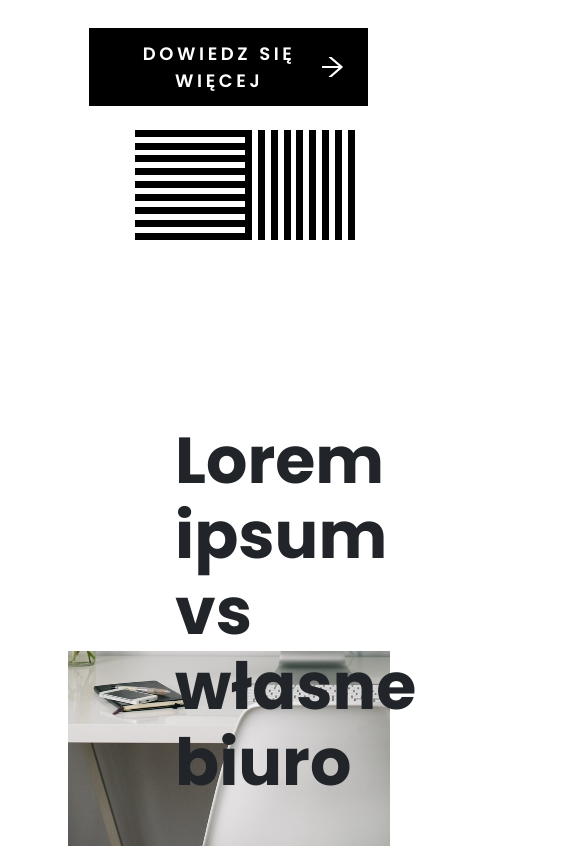
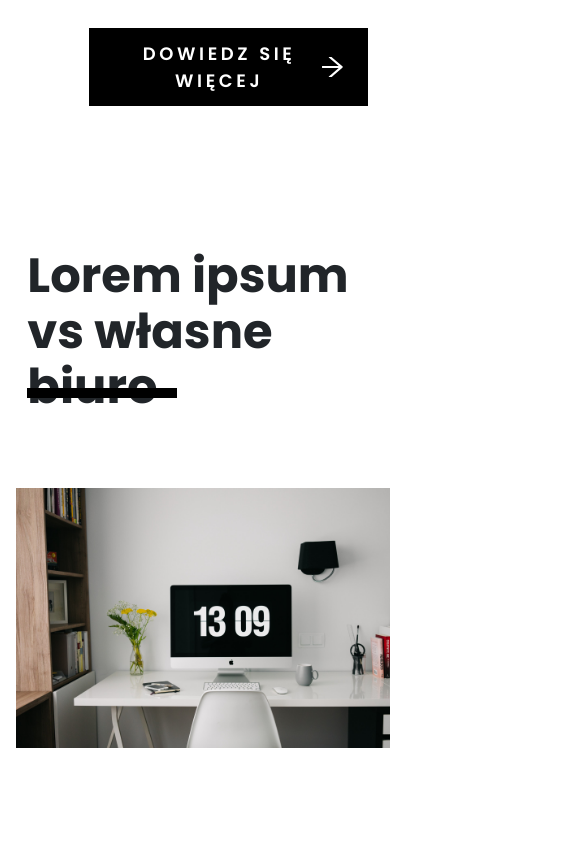
Before and after one commit to maksbrzezinski/OfficeSite, a Gatsby site: page / in a window 390 px wide. Shown: the part 5260-6108 px from the top of the page, 585 px wide, since content can reach past the window. Built offline with nearby package versions, Linux system fonts and the light colour scheme; Gatsby itself is replaced by a stand-in of ours.

Commit message:
file naming change and OwnOffice file responsive

```diff
--- a/src/components/OwnOffice.js
+++ b/src/components/OwnOffice.jsx
@@ -9,9 +9,8 @@ const Amenities = () => {
         <StaticImage src="../images/Carousel1.jpeg" alt="Own Office Picture" />
       </OOBg>
       <TextWrapper>
-        <p>Lorem ipsum<br />vs własne biuro
-          <div />
-        </p>
+        <p>Lorem ipsum<br />vs własne biuro</p>
+        <div />
       </TextWrapper>
 
       <LinesWrapper>
@@ -49,58 +48,87 @@ const OOContainer = styled.div`
     align-items: center;
     justify-content: center;
     margin-top: 78px;
-    // min-height: 62.7vh;
     min-height: 643px;
     width: 100vw;
 
     Img {
       height: 100%;
-      width: 100vw;
-      margin-left: 17.45%;
+      min-width: 100%;
+      margin-left: 17.3%;
       z-index: -2;
     }
 
     .linesStyles {
       position: relative;
-      height: 110px;
-      width: 110px;
+      max-height: 145px;
+      max-width: 145px;
     }
 
     .decorationLines {
       background-color: #000;
-      height: 7px;
+      height: 9px;
+      width: 145px;
     }
 
     .decorationLines ~ .decorationLines {
-      margin-top: 5.85px;
+      margin-top: 8px;
     }
-
-    /* .vertical ~ .vertical {
-      margin-top: 5.7px;
-    } */
 
     @media (max-width: 1300px) {
       height: auto;
       margin-top: 25%;
       padding-bottom: 15%;
     }
+
+    @media (max-width: 1200px) {
+      Img {
+        margin-left: 4%;
+      }
+
+      .linesStyles {
+        max-height: 105px;
+        max-width: 105px;
+      }
+
+      .decorationLines {
+        height: 7px;
+        width: 105px;
+      }
+
+      .decorationLines ~ .decorationLines {
+        margin-top: 5.3px;
+      }
+    }
+
+    @media (max-width: 768px) {
+      display: flex;
+      flex-direction: column-reverse;
+      margin-top: 100px;
+    }
 `
 const OOBg = styled.div`
     position: absolute;
-    display: flex;
-    width: auto;
+    display: grid;
+    min-width: 100%;
     height: 100%;
     z-index: -1;
+
+    @media (max-width: 768px) {
+      display: flex;
+      position: relative;
+      margin-left: 4%;
+      margin-right: 4%;
+    }
 `
 
 const TextWrapper = styled.div`
     display: flex;
     flex-direction: column;
+    position: relative;
     background-color: #fff;
-    max-height: 448px;
+    min-height: 448px;
     max-width: 815px;
     padding-left: 175px;
-    // padding: 0 10px 8px 0;
 
     p {
       position: relative;
@@ -109,26 +137,60 @@ const TextWrapper = styled.div`
       font-size: 65px;
       line-height: 1.16;
       margin-top: 220px;
-      // margin: 35% 5% 5% 0;
+
+    }
+    div {
+      position: absolute;
+      background-color: #000;
+      width: 610px;
+      height: 20px;
+      margin-top: 540px;
+      z-index: 5;
+    }
+
+    @media (max-width: 1200px) {
+      max-width: 520px;
+      min-height: 350px;
+      padding-left: 7%;
+      padding-right: 7%;
+
+      p {
+        font-size: 48px;
+      }
 
       div {
-        position: relative;
-        background-color: #000;
-        width: 610px;
-        height: 20px;
-        margin-top: 170px;
-        z-index: 5;
+        width: 380px;
+        height: 15px;
+        margin-top: 370px;
       }
     }
 
+    @media (max-width: 768px) {
+      min-height: 240px;
+      display: flex;
+      margin-right: auto;
+
+      p {
+        margin-top: 0;
+      }
+      div {
+        margin-top: 140px;
+        width: 150px;
+        height: 10px;
+      }
+    }
 `
 
 const LinesWrapper = styled.div`
   position: absolute;
   display: flex;
   flex-direction: row;
-  top: -11.4%;
-  right: 9%;
+  top: -11.2%;
+  right: 9.8%;
+
+  @media (max-width: 768px) {
+    display: none;
+  }
 `
 
 const LinesHorizontal = styled.div`
```
Also changed, not shown: src/components/Amenities.jsx (renamed from src/components/Amenities.js), src/components/Button.jsx (renamed from src/components/Button.js), src/components/Footer.jsx (renamed from src/components/Footer.js), src/components/Gallery.jsx (renamed from src/components/Gallery.js), src/components/Hero.jsx (renamed from src/components/Hero.js), src/components/News.jsx (renamed from src/components/News.js), src/components/Offer.jsx (renamed from src/components/Offer.js), src/components/Seo.jsx (renamed from src/components/seo.js), src/components/header.jsx (renamed from src/components/header.js), src/components/layout.jsx (renamed from src/components/layout.js), src/pages/404.jsx (renamed from src/pages/404.js), src/pages/index.jsx (renamed from src/pages/index.js).
